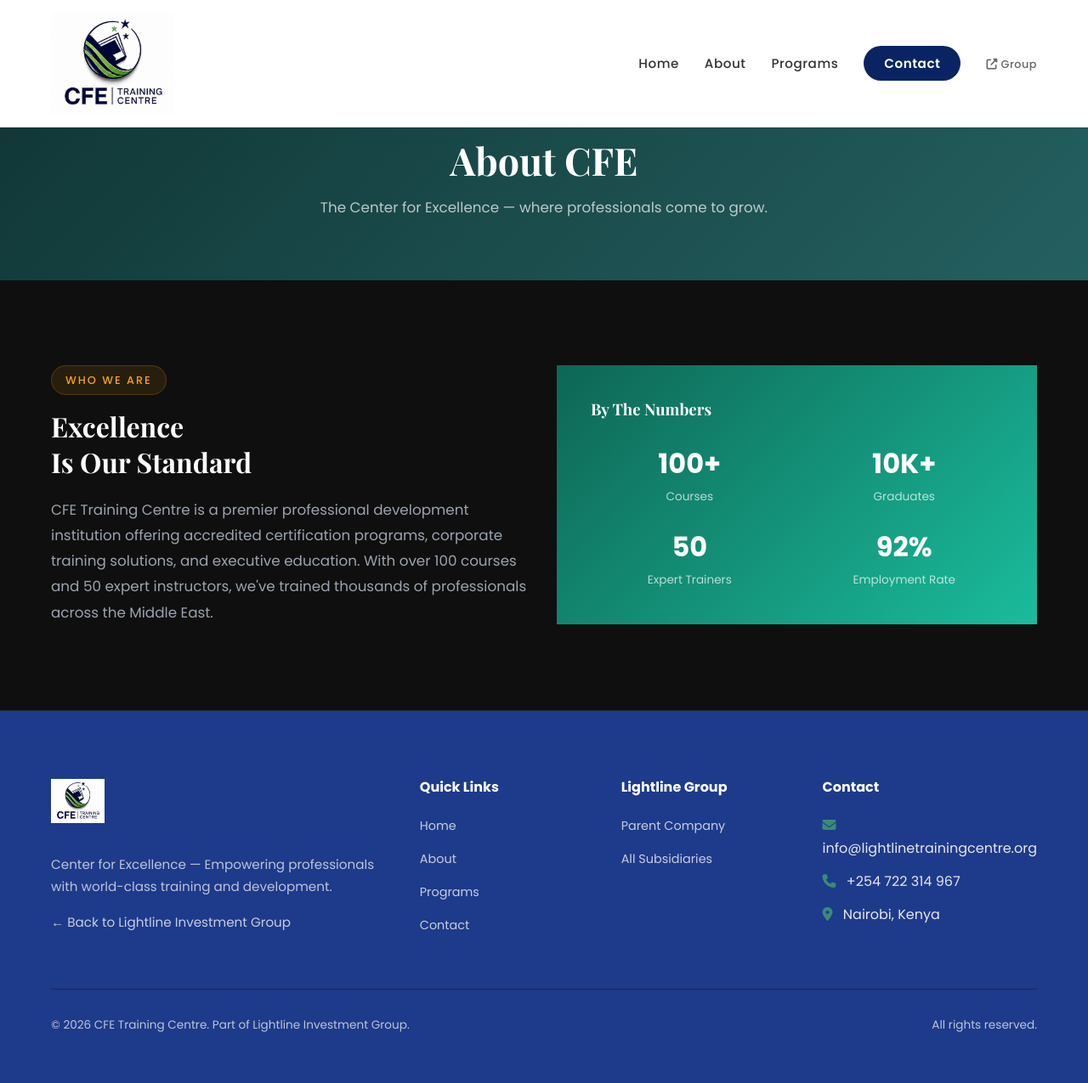
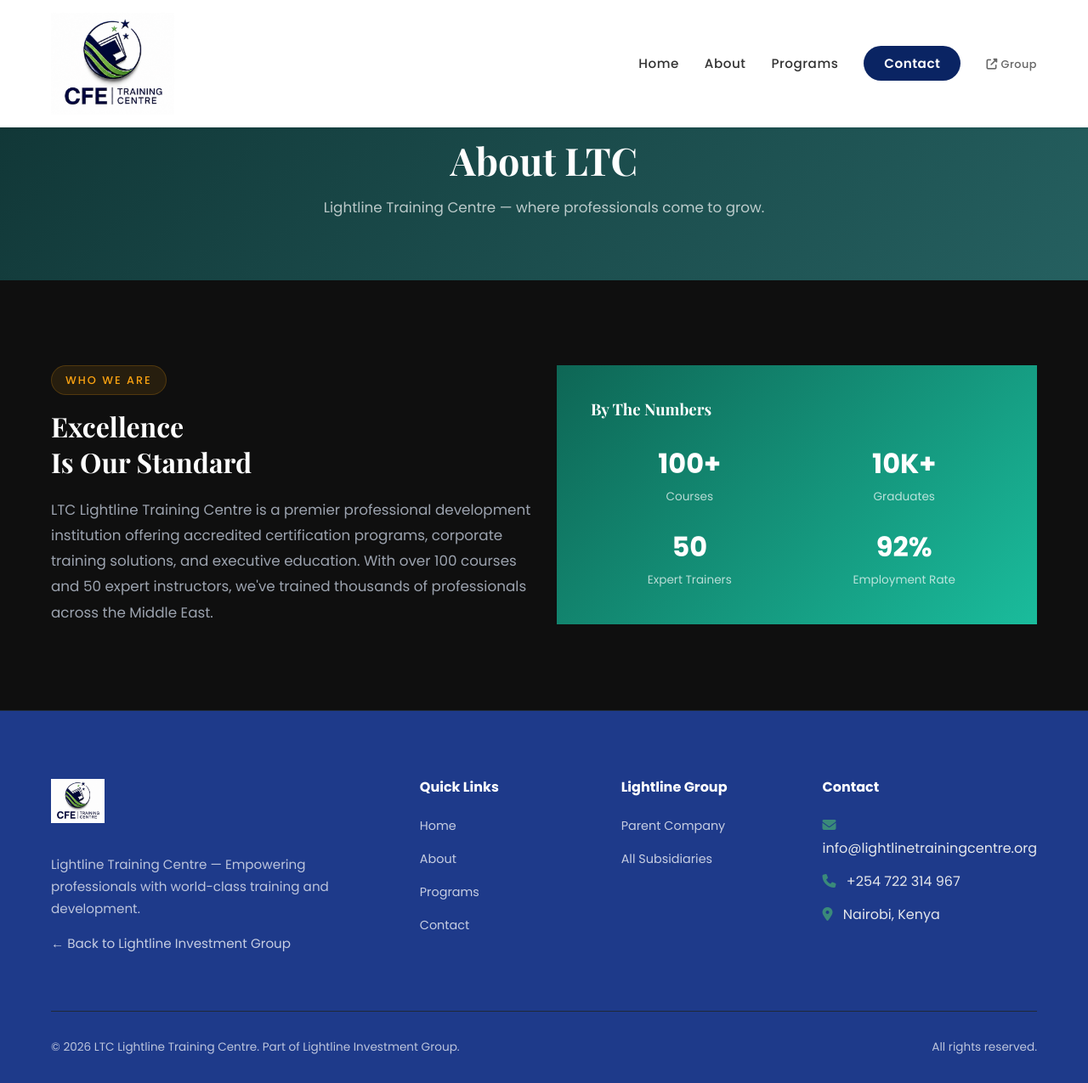
Before and after one commit to shexexpresstd-cmd/lightline-investment, a Flask app: page /cfe/about in a window 1280 px wide. Shown: the whole page at 85% size. Before the commit the page ends 1215 px from the top, so only its background shows below. Run offline with Flask 3, Linux system fonts and the light colour scheme.

Commit message:
Rename CFE Training Centre to LTC Lightline Training Centre

```diff
--- a/templates/cfe/about.html
+++ b/templates/cfe/about.html
@@ -1,10 +1,10 @@
 {% extends "subsidiary_base.html" %}
-{% set company_name = "CFE Training Centre" %}{% set primary_color = "#1a4a4a" %}{% set primary_dark = "#0f3333" %}{% set primary_light = "#256060" %}{% set accent_color = "#3a8a7a" %}{% set accent_light = "#5aae9a" %}{% set route_prefix = "cfe" %}{% set services_link = "programs" %}{% set services_label = "Programs" %}{% set company_description = "Center for Excellence — Empowering professionals with world-class training and development." %}{% set contact_email = "info@lightlinetrainingcentre.org" %}{% set contact_phone = "+254 722 314 967" %}{% set contact_location = "Nairobi, Kenya" %}{% set logo_file = "logo-cfe.png" %}
-{% block title %}About - CFE Training Centre{% endblock %}
+{% set company_name = "LTC Lightline Training Centre" %}{% set primary_color = "#1a4a4a" %}{% set primary_dark = "#0f3333" %}{% set primary_light = "#256060" %}{% set accent_color = "#3a8a7a" %}{% set accent_light = "#5aae9a" %}{% set route_prefix = "cfe" %}{% set services_link = "programs" %}{% set services_label = "Programs" %}{% set company_description = "Lightline Training Centre — Empowering professionals with world-class training and development." %}{% set contact_email = "info@lightlinetrainingcentre.org" %}{% set contact_phone = "+254 722 314 967" %}{% set contact_location = "Nairobi, Kenya" %}{% set logo_file = "logo-cfe.png" %}
+{% block title %}About - LTC Lightline Training Centre{% endblock %}
 {% block content %}
-<section class="page-header-sub"><div class="container"><h1 data-aos="fade-up">About CFE</h1><p data-aos="fade-up" data-aos-delay="100">The Center for Excellence — where professionals come to grow.</p></div></section>
+<section class="page-header-sub"><div class="container"><h1 data-aos="fade-up">About LTC</h1><p data-aos="fade-up" data-aos-delay="100">Lightline Training Centre — where professionals come to grow.</p></div></section>
 <section class="section section-dark"><div class="container"><div class="grid-2" style="align-items:center;">
-    <div data-aos="fade-right"><span class="section-tag">Who We Are</span><h2 style="font-size:2rem;margin-bottom:20px;">Excellence<br>Is Our Standard</h2><p style="color:var(--gray-400);line-height:1.8;">CFE Training Centre is a premier professional development institution offering accredited certification programs, corporate training solutions, and executive education. With over 100 courses and 50 expert instructors, we've trained thousands of professionals across the Middle East.</p></div>
+    <div data-aos="fade-right"><span class="section-tag">Who We Are</span><h2 style="font-size:2rem;margin-bottom:20px;">Excellence<br>Is Our Standard</h2><p style="color:var(--gray-400);line-height:1.8;">LTC Lightline Training Centre is a premier professional development institution offering accredited certification programs, corporate training solutions, and executive education. With over 100 courses and 50 expert instructors, we've trained thousands of professionals across the Middle East.</p></div>
     <div style="background:linear-gradient(135deg,#0e6655,#1abc9c);border-radius:var(--border-radius-lg);padding:40px;" data-aos="fade-left">
         <h3 style="color:var(--white);margin-bottom:24px;">By The Numbers</h3>
         <div style="display:grid;grid-template-columns:1fr 1fr;gap:20px;">
--- a/templates/cfe/contact.html
+++ b/templates/cfe/contact.html
@@ -1,8 +1,8 @@
 {% extends "subsidiary_base.html" %}
-{% set company_name = "CFE Training Centre" %}{% set primary_color = "#1a4a4a" %}{% set primary_dark = "#0f3333" %}{% set primary_light = "#256060" %}{% set accent_color = "#3a8a7a" %}{% set accent_light = "#5aae9a" %}{% set route_prefix = "cfe" %}{% set services_link = "programs" %}{% set services_label = "Programs" %}{% set company_description = "Center for Excellence — Empowering professionals with world-class training and development." %}{% set contact_email = "info@lightlinetrainingcentre.org" %}{% set contact_phone = "+254 722 314 967" %}{% set contact_location = "Nairobi, Kenya" %}{% set logo_file = "logo-cfe.png" %}
-{% block title %}Contact - CFE Training Centre{% endblock %}
+{% set company_name = "LTC Lightline Training Centre" %}{% set primary_color = "#1a4a4a" %}{% set primary_dark = "#0f3333" %}{% set primary_light = "#256060" %}{% set accent_color = "#3a8a7a" %}{% set accent_light = "#5aae9a" %}{% set route_prefix = "cfe" %}{% set services_link = "programs" %}{% set services_label = "Programs" %}{% set company_description = "Lightline Training Centre — Empowering professionals with world-class training and development." %}{% set contact_email = "info@lightlinetrainingcentre.org" %}{% set contact_phone = "+254 722 314 967" %}{% set contact_location = "Nairobi, Kenya" %}{% set logo_file = "logo-cfe.png" %}
+{% block title %}Contact - LTC Lightline Training Centre{% endblock %}
 {% block content %}
-<section class="page-header-sub"><div class="container"><h1 data-aos="fade-up">Contact CFE</h1><p data-aos="fade-up" data-aos-delay="100">Ready to start your learning journey? Get in touch with our team.</p></div></section>
+<section class="page-header-sub"><div class="container"><h1 data-aos="fade-up">Contact LTC</h1><p data-aos="fade-up" data-aos-delay="100">Ready to start your learning journey? Get in touch with our team.</p></div></section>
 <section class="section section-dark"><div class="container"><div class="grid-2" style="gap:50px;">
     <div data-aos="fade-right">
         <h2 style="font-size:1.8rem;margin-bottom:24px;">Get in Touch</h2>
--- a/templates/cfe/programs.html
+++ b/templates/cfe/programs.html
@@ -1,6 +1,6 @@
 {% extends "subsidiary_base.html" %}
-{% set company_name = "CFE Training Centre" %}{% set primary_color = "#1a4a4a" %}{% set primary_dark = "#0f3333" %}{% set primary_light = "#256060" %}{% set accent_color = "#3a8a7a" %}{% set accent_light = "#5aae9a" %}{% set route_prefix = "cfe" %}{% set services_link = "programs" %}{% set services_label = "Programs" %}{% set company_description = "Center for Excellence — Empowering professionals with world-class training and development." %}{% set contact_email = "info@lightlinetrainingcentre.org" %}{% set contact_phone = "+254 722 314 967" %}{% set contact_location = "Nairobi, Kenya" %}{% set logo_file = "logo-cfe.png" %}
-{% block title %}Programs - CFE Training Centre{% endblock %}
+{% set company_name = "LTC Lightline Training Centre" %}{% set primary_color = "#1a4a4a" %}{% set primary_dark = "#0f3333" %}{% set primary_light = "#256060" %}{% set accent_color = "#3a8a7a" %}{% set accent_light = "#5aae9a" %}{% set route_prefix = "cfe" %}{% set services_link = "programs" %}{% set services_label = "Programs" %}{% set company_description = "Lightline Training Centre — Empowering professionals with world-class training and development." %}{% set contact_email = "info@lightlinetrainingcentre.org" %}{% set contact_phone = "+254 722 314 967" %}{% set contact_location = "Nairobi, Kenya" %}{% set logo_file = "logo-cfe.png" %}
+{% block title %}Programs - LTC Lightline Training Centre{% endblock %}
 {% block content %}
 <section class="page-header-sub"><div class="container"><h1 data-aos="fade-up">Our Programs</h1><p data-aos="fade-up" data-aos-delay="100">Comprehensive training programs designed for professional growth.</p></div></section>
 <section class="section section-dark"><div class="container"><div class="grid-3">
--- a/templates/main/about.html
+++ b/templates/main/about.html
@@ -121,7 +121,7 @@
             <a href="/cfe" class="subsidiary-card cfe" data-aos="fade-up" data-aos-delay="400">
                 <div class="card-header">
                     <div class="icon"><i class="fas fa-graduation-cap"></i></div>
-                    <h3>CFE Training Centre</h3>
+                    <h3>LTC Lightline Training Centre</h3>
                     <p>Professional development, certification programs, and corporate training.</p>
                 </div>
                 <div class="card-footer"><span>Learn More</span><i class="fas fa-arrow-right"></i></div>
--- a/templates/main/base.html
+++ b/templates/main/base.html
@@ -153,7 +153,7 @@
                         <li><a href="/logistics">Lightline Logistics</a></li>
                         <li><a href="/capital">Lightline Capital</a></li>
                         <li><a href="/research">Lightline Research</a></li>
-                        <li><a href="/cfe">CFE Training Centre</a></li>
+                        <li><a href="/cfe">LTC Lightline Training Centre</a></li>
                     </ul>
                 </div>
                 <div>
--- a/templates/main/index.html
+++ b/templates/main/index.html
@@ -173,11 +173,11 @@
             <a href="/cfe" class="subsidiary-card cfe" data-aos="fade-up" data-aos-delay="400">
                 <div class="card-header">
                     <div class="icon"><i class="fas fa-graduation-cap"></i></div>
-                    <h3>CFE Training Centre</h3>
+                    <h3>LTC Lightline Training Centre</h3>
                     <p>Center for Excellence — Empowering professionals with world-class training and development.</p>
                 </div>
                 <div class="card-footer">
-                    <span>Explore CFE</span>
+                    <span>Explore LTC</span>
                     <i class="fas fa-arrow-right"></i>
                 </div>
             </a>
--- a/templates/main/subsidiaries.html
+++ b/templates/main/subsidiaries.html
@@ -47,7 +47,7 @@
             <a href="/cfe" class="subsidiary-card cfe" data-aos="fade-up" data-aos-delay="400" style="grid-column:1/3;">
                 <div class="card-header">
                     <div class="icon"><i class="fas fa-graduation-cap"></i></div>
-                    <h3>CFE (Center for Excellence) Training Centre</h3>
+                    <h3>LTC Lightline Training Centre</h3>
                     <p>Empowering professionals with world-class training, certification programs, leadership development, and continuous education.</p>
                 </div>
                 <div class="card-footer"><span>Visit Site</span><i class="fas fa-arrow-right"></i></div>
```
Also changed, not shown: templates/cfe/index.html (+5 -5 lines).
